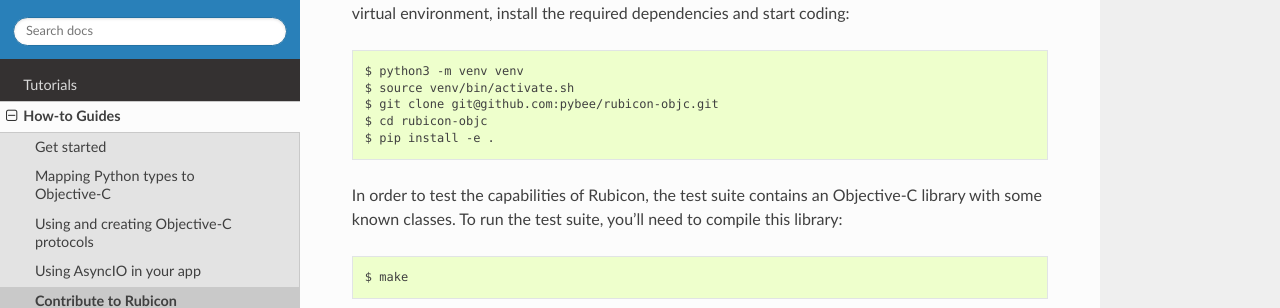
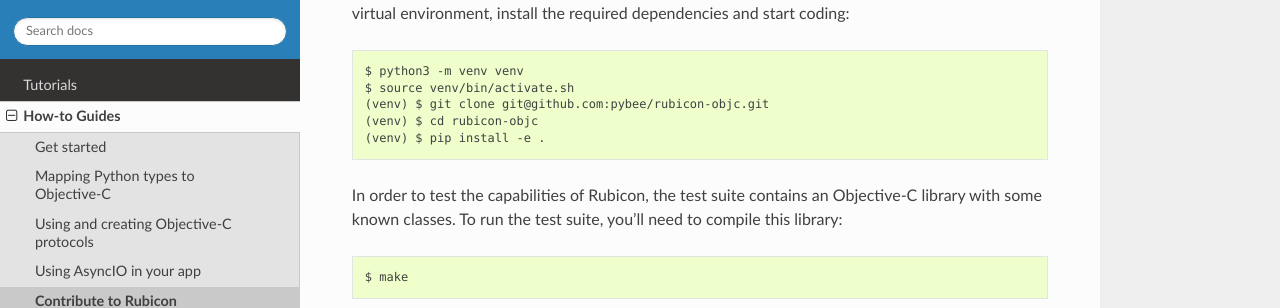
Before and after one commit to beeware/rubicon-objc, a Sphinx documentation site: the page built from docs/how-to/contribute.rst, in a window 1280 px wide and 1147 px high. Shown: the part 310-618 px from the top of the window. Built offline with Sphinx 7.4.7 and the Read the Docs theme 2.0.0, drawn with Linux system fonts in a browser that asks for light colours.

Commit message:
Fix missing venv prompt in how-to/contribute

```diff
--- a/docs/how-to/contribute.rst
+++ b/docs/how-to/contribute.rst
@@ -20,9 +20,9 @@
 
     $ python3 -m venv venv
     $ source venv/bin/activate.sh
-    $ git clone git@github.com:pybee/rubicon-objc.git
-    $ cd rubicon-objc
-    $ pip install -e .
+    (venv) $ git clone git@github.com:pybee/rubicon-objc.git
+    (venv) $ cd rubicon-objc
+    (venv) $ pip install -e .
 
 In order to test the capabilities of Rubicon, the test suite contains an
 Objective-C library with some known classes. To run the test suite, you'll need
```
